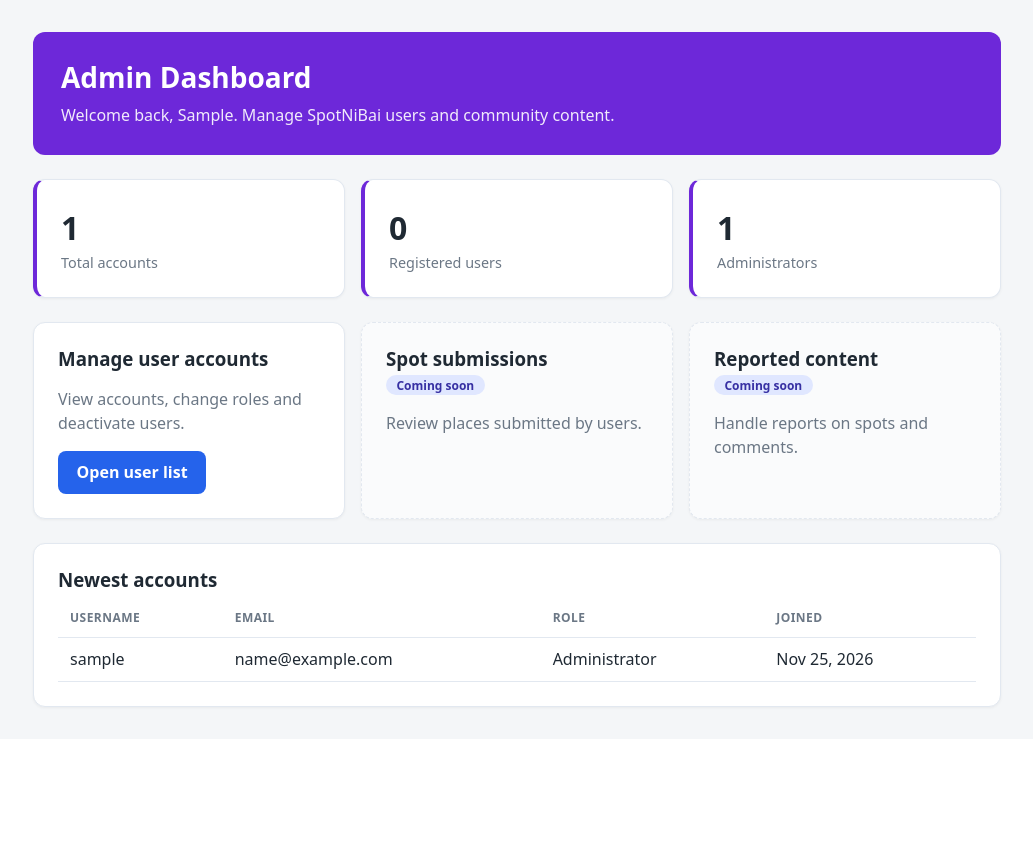
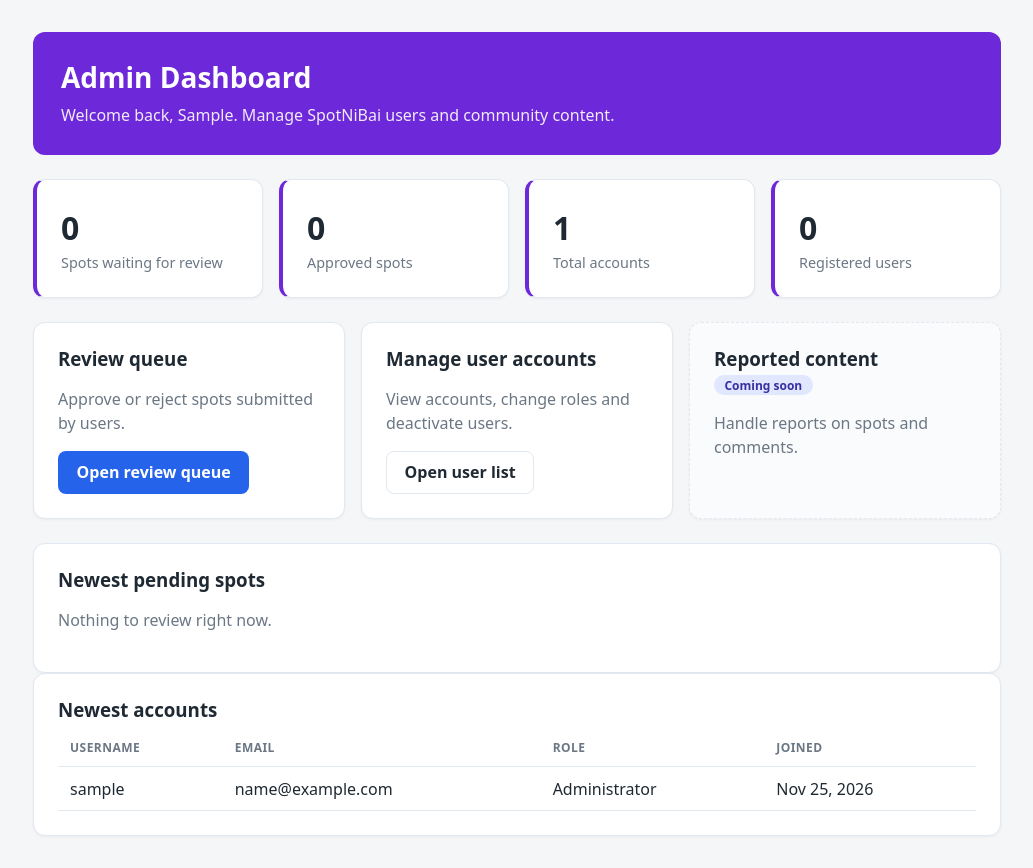
Before and after one commit to ildejanfigueras/SpotNiBai-Figueras-IldeJan-G2, a Django app: page /admin-dashboard/ in a window 1280 px wide. Shown: the part 69-937 px from the top of the page, without its empty margins (123-1156 px from the left). Before the commit the page ends 778 px from the top, so only its background shows below. Run offline with Django 5.2, Linux system fonts and the light colour scheme; the visitor is signed in with stand-in values (Sample User, id 1); data comes from the database, SQL or seed files in the repository; data that the repository does not hold is empty.

Commit message:
feat(dashboard): show spot features on role dashboards

```diff
--- a/templates/dashboard/admin_dashboard.html
+++ b/templates/dashboard/admin_dashboard.html
@@ -10,6 +10,14 @@
 
 <div class="grid">
   <div class="card stat-card">
+    <div class="stat-value">{{ pending_count }}</div>
+    <div class="stat-label">Spots waiting for review</div>
+  </div>
+  <div class="card stat-card">
+    <div class="stat-value">{{ approved_count }}</div>
+    <div class="stat-label">Approved spots</div>
+  </div>
+  <div class="card stat-card">
     <div class="stat-value">{{ total_users }}</div>
     <div class="stat-label">Total accounts</div>
   </div>
@@ -17,28 +25,50 @@
     <div class="stat-value">{{ total_registered }}</div>
     <div class="stat-label">Registered users</div>
   </div>
-  <div class="card stat-card">
-    <div class="stat-value">{{ total_admins }}</div>
-    <div class="stat-label">Administrators</div>
-  </div>
 </div>
 
 <div class="grid">
   <div class="card">
+    <h3>Review queue</h3>
+    <p class="muted">Approve or reject spots submitted by users.</p>
+    <a class="btn btn-primary" href="{% url 'spots:review_queue' %}">Open review queue</a>
+  </div>
+  <div class="card">
     <h3>Manage user accounts</h3>
     <p class="muted">View accounts, change roles and deactivate users.</p>
     {% if user.is_staff %}
-      <a class="btn btn-primary" href="{% url 'admin:accounts_customuser_changelist' %}">Open user list</a>
+      <a class="btn btn-outline" href="{% url 'admin:accounts_customuser_changelist' %}">Open user list</a>
     {% endif %}
-  </div>
-  <div class="card card-soon">
-    <h3>Spot submissions <span class="badge">Coming soon</span></h3>
-    <p class="muted">Review places submitted by users.</p>
   </div>
   <div class="card card-soon">
     <h3>Reported content <span class="badge">Coming soon</span></h3>
     <p class="muted">Handle reports on spots and comments.</p>
   </div>
+</div>
+
+<div class="card">
+  <h3>Newest pending spots</h3>
+  {% if pending_spots %}
+  <div class="table-wrap">
+    <table class="table">
+      <thead>
+        <tr><th>Spot</th><th>Category</th><th>Submitted by</th><th>Submitted</th></tr>
+      </thead>
+      <tbody>
+        {% for s in pending_spots %}
+        <tr>
+          <td><a href="{% url 'spots:detail' s.pk %}">{{ s.name }}</a></td>
+          <td>{{ s.category.name }}</td>
+          <td>{{ s.owner.username }}</td>
+          <td>{{ s.created_at|date:"M d, Y" }}</td>
+        </tr>
+        {% endfor %}
+      </tbody>
+    </table>
+  </div>
+  {% else %}
+    <p class="muted">Nothing to review right now.</p>
+  {% endif %}
 </div>
 
 <div class="card">
```
Also changed, not shown: templates/dashboard/user_dashboard.html (+35 -9 lines).
